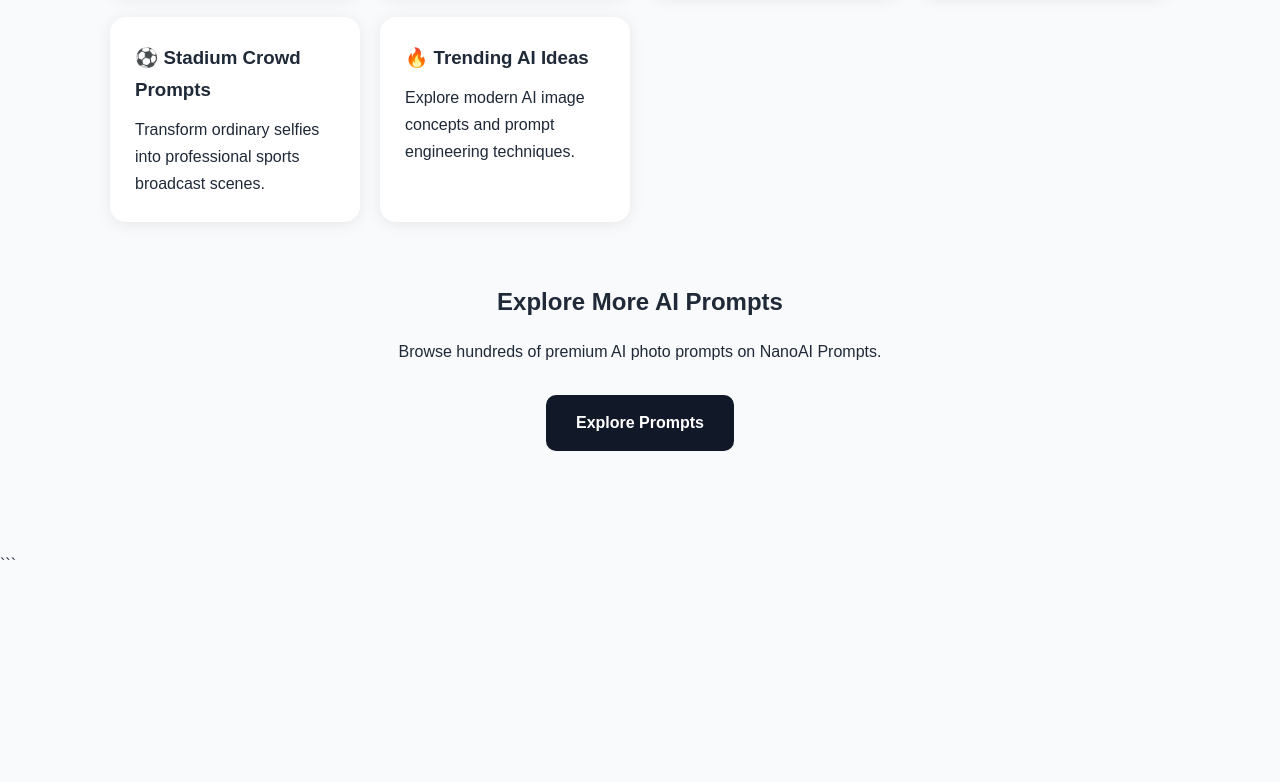
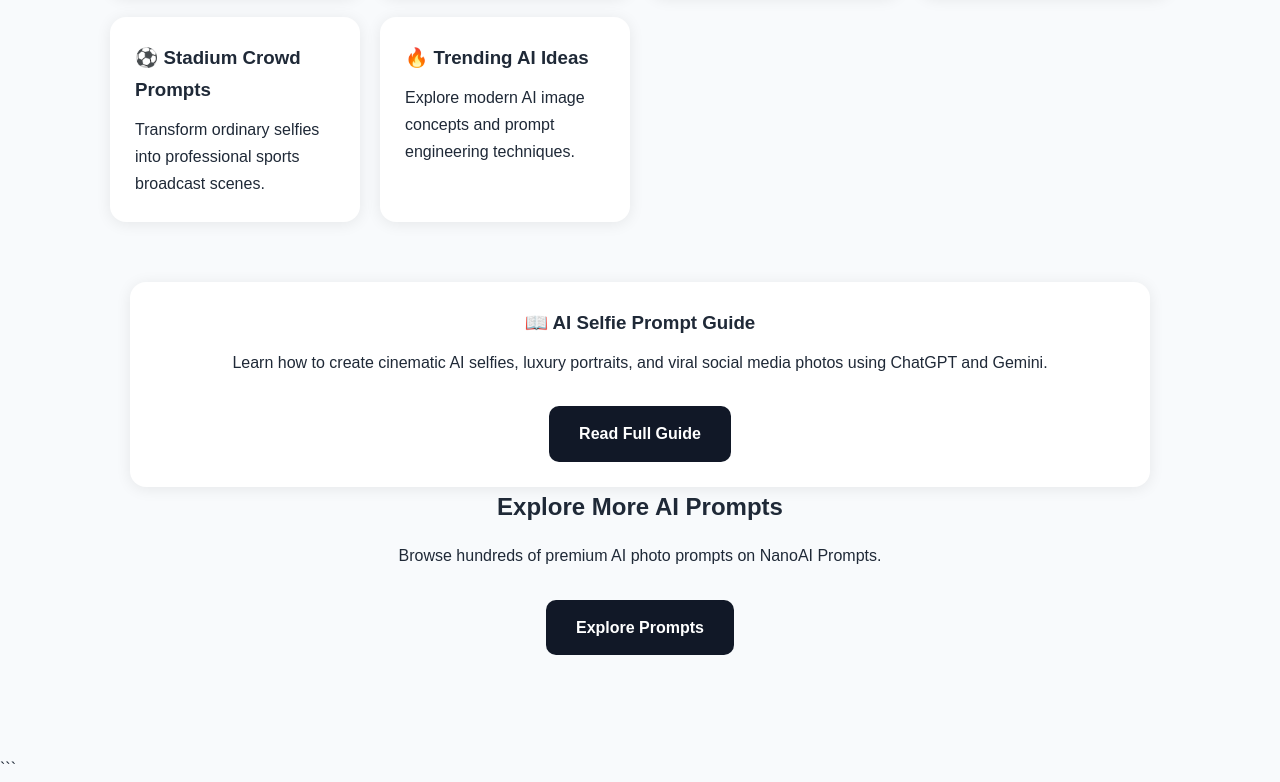
Before and after one commit to nanoaiprompts/awesome-ai-photo-prompts, a plain HTML site: page index.html in a window 1280 px wide. Shown: the part 774-1556 px from the top of the page. Before the commit the page ends 1352 px from the top, so only its background shows below. Drawn offline with Linux system fonts and the light colour scheme.

Commit message:
Update index.html

```diff
--- a/index.html
+++ b/index.html
@@ -139,6 +139,17 @@ body{
 </div>
 
 <div class="footer">
+    <div class="card">
+    <h3>📖 AI Selfie Prompt Guide</h3>
+    <p>
+        Learn how to create cinematic AI selfies, luxury portraits,
+        and viral social media photos using ChatGPT and Gemini.
+    </p>
+
+    <a href="guides/ai-selfie-prompts.html" class="btn">
+        Read Full Guide
+    </a>
+</div>
     <h2>Explore More AI Prompts</h2>
 
     <p style="margin-top:15px;">
```
